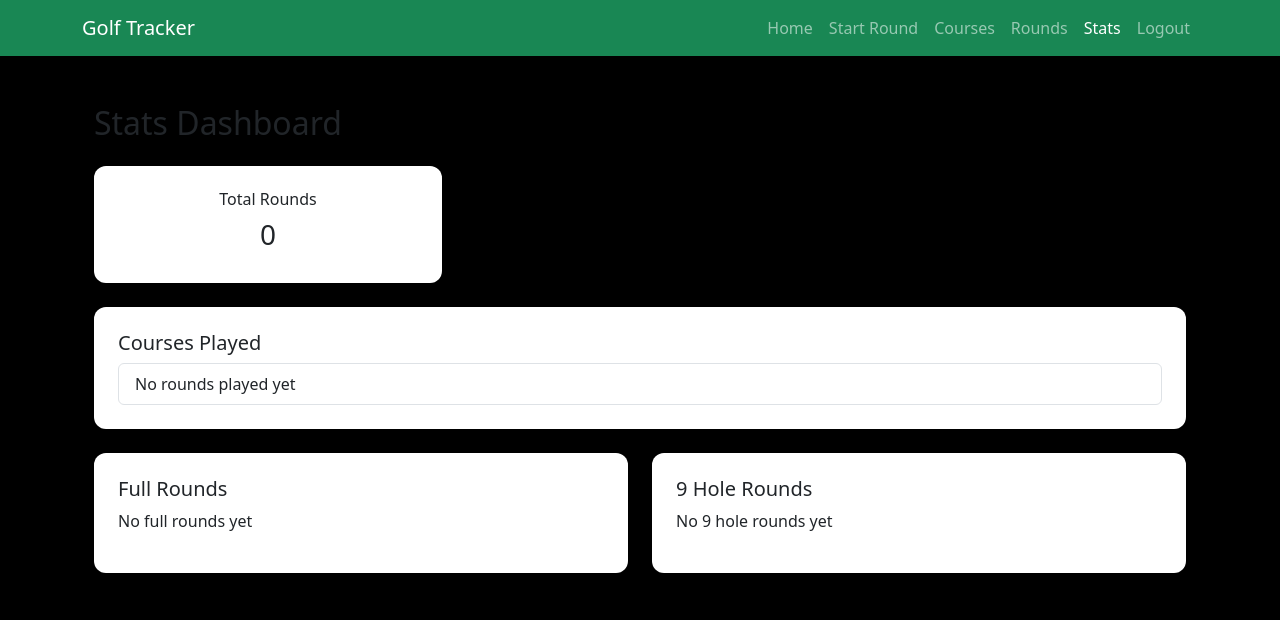
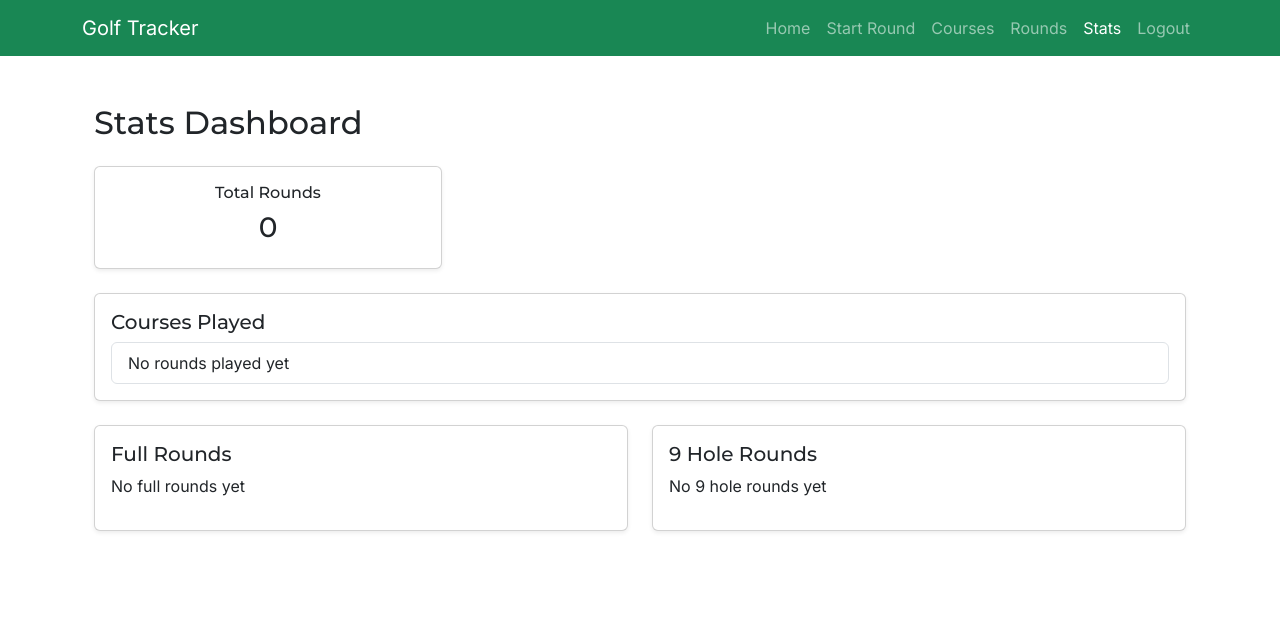
Before and after one commit to N-Smillie/golf-tracker-project, a Django app: page /stats/ in a window 1280 px wide. Shown: the top 620 px of the page. Run offline with Django 4.2, Linux system fonts and the light colour scheme; the visitor is signed in with stand-in values (Sample User, id 1); data that the repository does not hold is empty.

Commit message:
added google fonts to use as css variables

```diff
--- a/static/css/style.css
+++ b/static/css/style.css
@@ -1,45 +1,17 @@
+@import url('https://fonts.googleapis.com/css2?family=Inter:ital,opsz,wght@0,14..32,100..900;1,14..32,100..900&family=Montserrat:ital,wght@0,100..900;1,100..900&display=swap');
+
 /* CSS Variables */
+:root {
+    --primary-font: 'Montserrat', sans-serif;
+    --secondary-font: 'Inter', sans-serif;
+}
 
 /* Global styles */
-
-/* Body */
 body {
-    background-color: #000000;
+    font-family: var(--secondary-font);
 }
 
-.card {
-    border-radius: 12px;
-    border: none;
+h1, h2, h3, h4, h5, h6 {
+    font-family: var(--primary-font);
 }
-
-.card-body {
-    padding: 1.5rem;
-}
-
-.score-good {
-    color: green;
-    font-weight: bold;
-}
-
-.score-bad {
-    color: red;
-    font-weight: bold;
-}
-
-.score-neutral {
-    color: gray;
-    font-weight: bold;
-}
-
-/* Par colour coding */
-.par-3 {
-    background-color: #6fc3ff;
-}
-
-.par-4 {
-    background-color: #7affb4;
-}
-
-.par-5 {
-    background-color: #ffc67b;
-}
+/* Body */
--- a/templates/base.html
+++ b/templates/base.html
@@ -13,6 +13,7 @@
     />
     <!-- CSS -->
     <link rel="stylesheet" href="{% static 'css/style.css' %}" />
+
   </head>
   <body>
 
```
